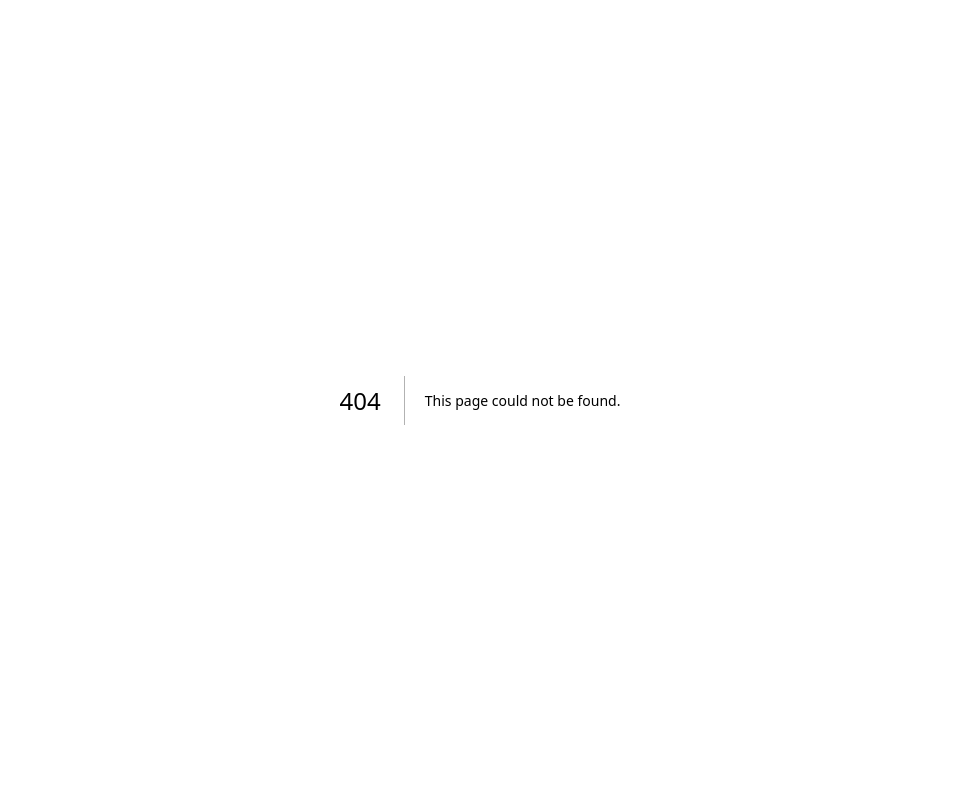
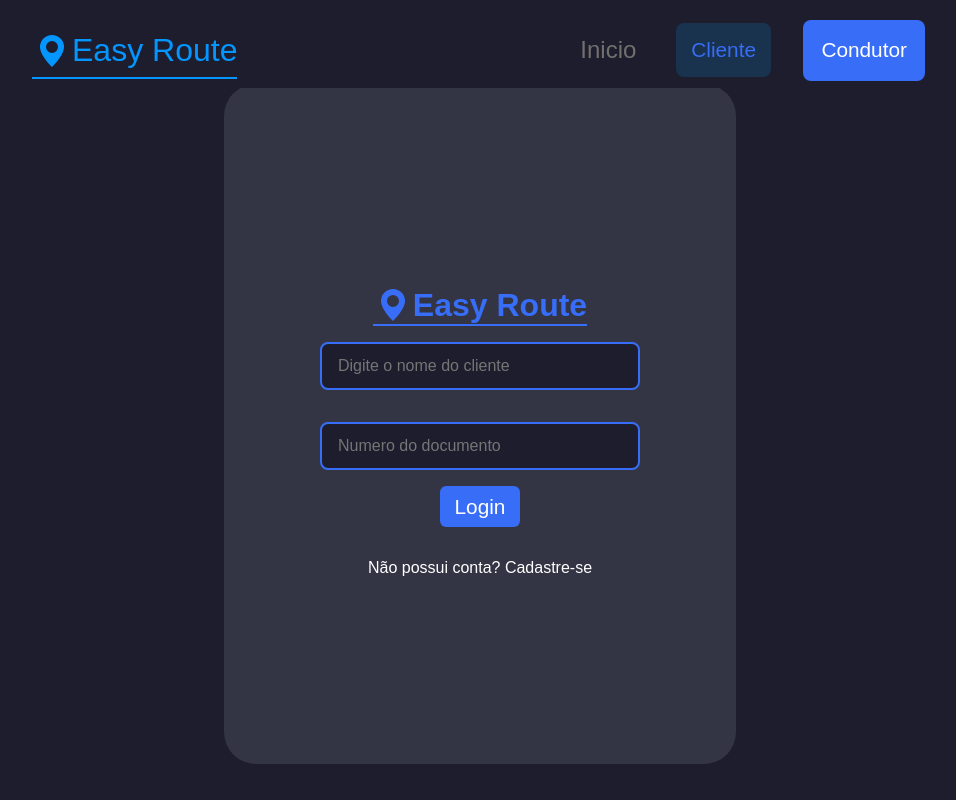
Before and after one commit to clovisantunes/easy_route, a Next.js app: page /ClientSignIn in a window 1280 px wide. Before the commit this address had no page. Shown: the whole page, without its empty margins (160-1116 px from the left). Built offline with nearby package versions, Linux system fonts and the light colour scheme.

Commit message:
estilizando pagina de cliente

```diff
--- a/src/components/Header/styles.module.scss
+++ b/src/components/Header/styles.module.scss
@@ -21,7 +21,7 @@
   justify-content: center;
   align-items: center;
   text-align: center;
-  color: var(--blue-900);
+  color: var(--blue-500);
   border-bottom: solid 2px;
   svg {
     width: 2.5em;
@@ -35,6 +35,7 @@
   h1 {
     font-size: 2em;
     margin-top: .5em;
+    font-weight: 200;
   }
 }
 .items {
@@ -96,6 +97,7 @@
   display: flex;
   padding: .6em;
   font-size: 1.3em;
+  font-weight: 300;
   color: var(--blue-900);
 
 }
@@ -112,6 +114,7 @@
 .liDriver{
   padding: .5em;
   font-size: 1.3em;
+  font-weight: 300;
   color: var(--white);
 
 }
--- a/src/pages/ClientRegister/styles.module.scss
+++ b/src/pages/ClientRegister/styles.module.scss
@@ -1,51 +1,95 @@
 .container{
     display: flex;
-    flex-direction: column;
-    justify-content: center;
-    align-items: center;
+    flex-direction: row;
     height: 100vh;
-
+    padding: 1em;
 
     form{
         display: flex;
         flex-direction: column;
         justify-content: center;
         align-items: center;
+
     }
     input{
         width: 40vh;
         height: 6vh;
-        margin: 2vh 0;
+        margin: 2vh 1em;
+        background-color: var(--grey-50);
+        border-radius: .5em;
+        border: none;
+        padding: 1em;
+        color: var(--grey-100);
+        font-weight: bold;
+    }
+}
+
+.loginContainer{
+    display: flex;
+    flex-direction: column;
+    justify-content: center;
+    align-items: center;
+    width: 30%;
+    height: 80%;
+    margin-top: 6em;
+    background-color: var(--grey);
+    border-radius: 2em;
+    margin-left: 6em;
+    h1{
+        color: var(--white);
+        font-size: 2.6em;
+    }
+    span{
+        color: var(--grey-100);
+        margin: 2em 0;
+        font-size: 1.5em;
+    }
+    Button{
+        width: 25%;
+        height: 2.5em;
+        border-radius: .5em;
+        border: solid 2px var(--blue-500);
+        background-color: var(--blue-500);
+        color: var(--white);
+        font-weight: bold;
+        font-size: 1.5em;
+        transition: all .3s ease;
+    }
+    Button:hover{
         background-color: var(--dark-700);
-        border-radius: .5em;
-        border: solid 2px var(--blue-900);
-        padding: 1em;
-        color: var(--white);
+        border: none;
     }
 }
 .registerContainer{
-    margin-top: 5em;
     display: flex;
     flex-direction: column;
     align-items: center;
-    width: 40%;
-    height: 85%;
-    background-color: var(--grey);
+    justify-content: center;
+    width: 60%;
     border-radius: 2em;
 
     button{
-        width: 25%;
+        width: 125%;
         height: 2em;
         font-size: 1.3em;
         border-radius: .3em;
         border: none;
-        background-color: var(--blue-900);
+        background-color: var(--grey);
         color: var(--white);
+        transition: all .3s ease;
+        font-weight: bold;
     }
 
+
 }
+.inputWrapper {
+    display: flex;
+    flex-direction: row;
+    justify-content: space-between;
+    width: 100%;
+  }
 .registerContainer button:hover{
-    background-color: var(--black);
+    background-color: var(--blue-900);
 }
 .logo {
     display: flex;
@@ -70,6 +114,18 @@
       margin-top: .5em;
     }
   }
+
+  @media (min-width: 768px) {
+    .inputWrapper {
+      width: 100%;
+    }
+  }
+
+  .buttonWrapper {
+    margin-top: 2em;
+  }
+
+
   @media (max-width: 500px){
     .registerContainer{
         width: 90%;
--- a/src/pages/ClientSignIp/index.tsx
+++ b/src/pages/ClientSignIn/index.tsx
@@ -8,7 +8,7 @@ import { Navbar } from "@/components/Header";
 import Link from "next/link";
 import { AuthContext } from "@/contexts/AuthContext";
 
-export default function ClientSignUp() {
+export default function ClientSignIn() {
   const { signIn } = useContext(AuthContext);
 
   const [nome, setnome] = useState("");
--- a/src/styles/globals.scss
+++ b/src/styles/globals.scss
@@ -21,8 +21,8 @@
 
   --grey-50: rgb(245, 241, 241);
   --red-900:#ff3f4b;
-
-
+  --blue-500:#0396FF;
+  --pink-600: #3B2667;
   --blue-100: rgba(11, 143, 214, 0.193);
   --blue-hover: rgba(1, 111, 255, 0.355);
   --blue-1000: rgb(31, 8, 236);
```
Also changed, not shown: src/pages/ClientRegister/index.tsx (+50 -15 lines), src/pages/ClientSignIn/styles.module.scss (renamed from src/pages/ClientSignIp/styles.module.scss).
